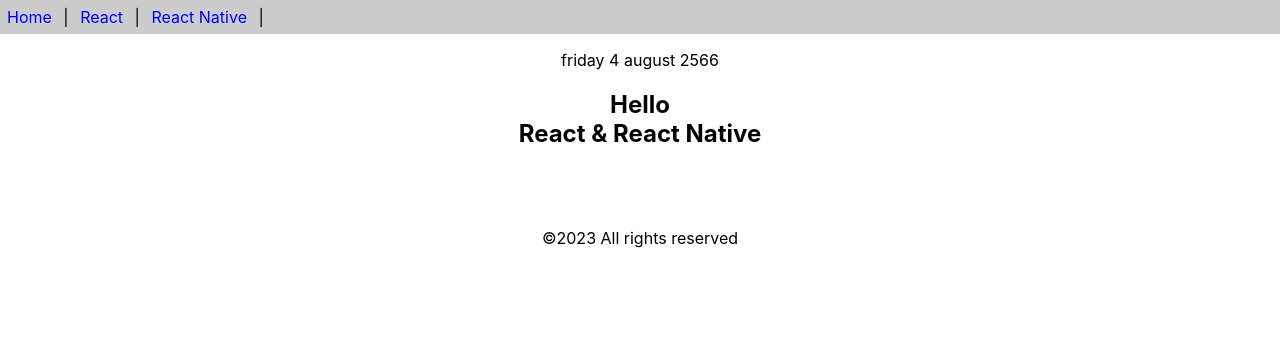
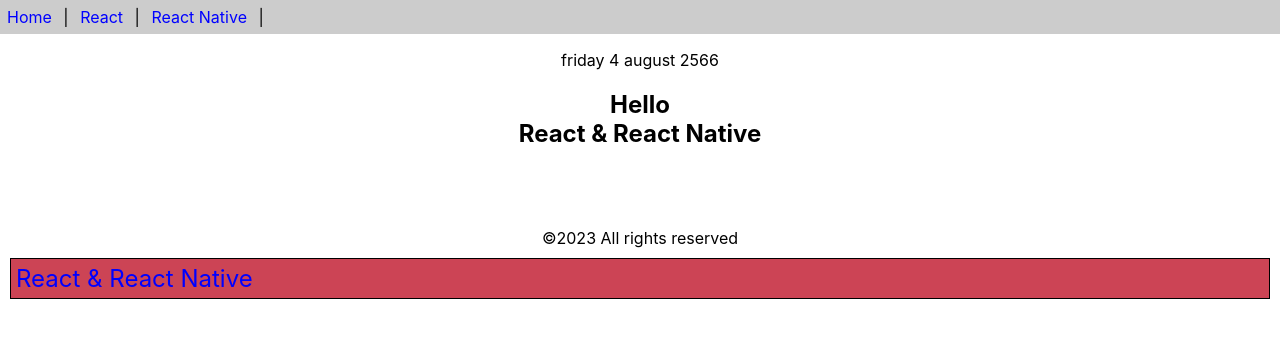
Before and after one commit to mannieshub/learn-JavaScript-NodeJS-ReactJS, a React (Create React App) app in the folder app1/: page / in a window 1280 px wide. Shown: the top 338 px of the page. Built offline with nearby package versions, Linux system fonts and the light colour scheme.

Commit message:
class props 1

```diff
--- a/app1/src/App.js
+++ b/app1/src/App.js
@@ -1,6 +1,8 @@
 import React from 'react'
 import {Header,Content,Footer} from './func-components'
 import Calendar from './class-component'
+import MsgBox from './class-prop'
+
 function App(){
   return(
     <>
@@ -8,8 +10,18 @@
       <p><center><Calendar/></center></p>
       <Content/>
       <Footer/>
+
+      <MsgBox
+      text="React & React Native"
+      color="blue"
+      bgColor="#c45"
+      fontSize="18pt"
+      border="solid 1px black"
+      />
     </>
+
   )
+
 }
 
 export default App
--- /dev/null
+++ b/app1/src/class-prop.js
@@ -0,0 +1,18 @@
+import React,{Component} from 'react'
+
+export default class MsgBox extends Component{
+
+
+    render(){
+        const divStyle={
+            margin:'10px',
+            padding:'5px',
+            color:this.props.color,
+            backgroundColor:this.props.bgColor,
+            fontSize:this.props.fontSize,
+            border:this.props.border
+        }
+
+        return <div style = {divStyle}>{this.props.text}</div>
+    }
+}
```
